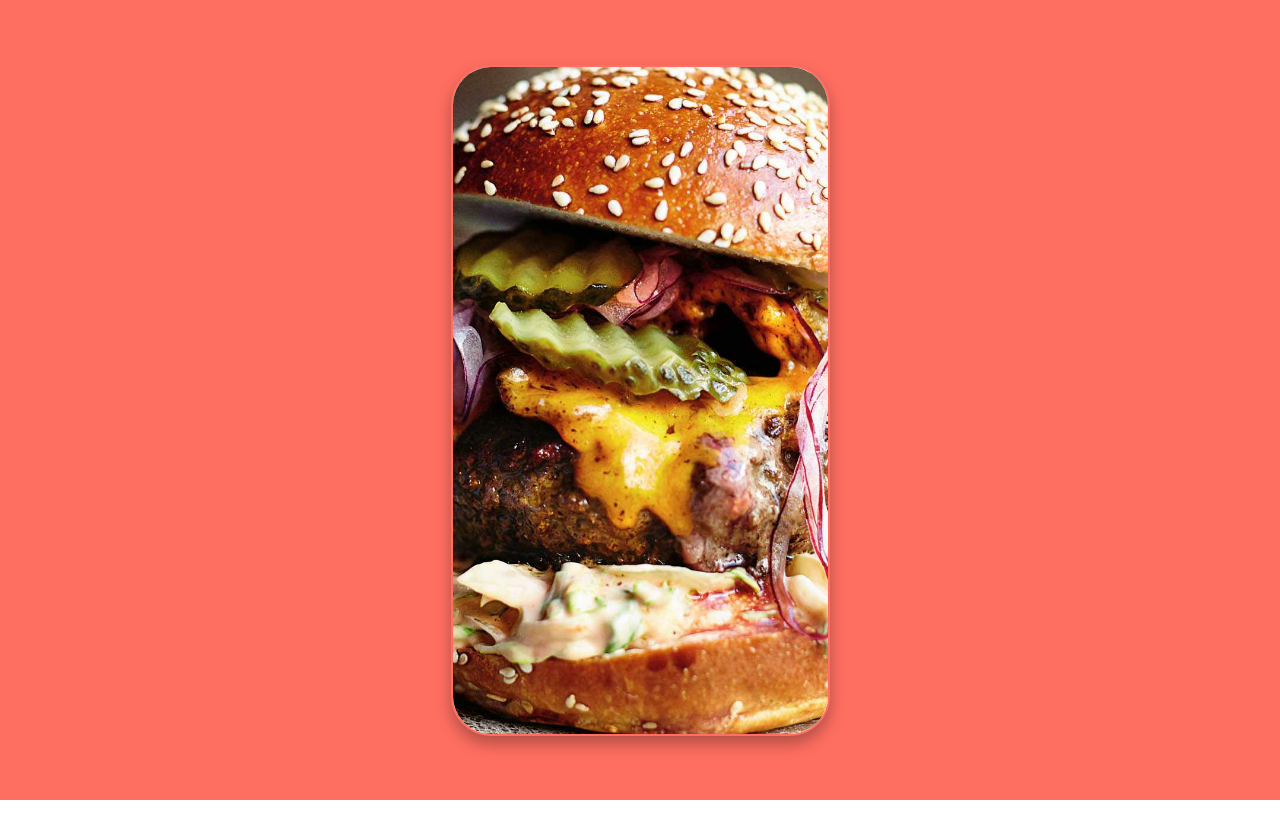
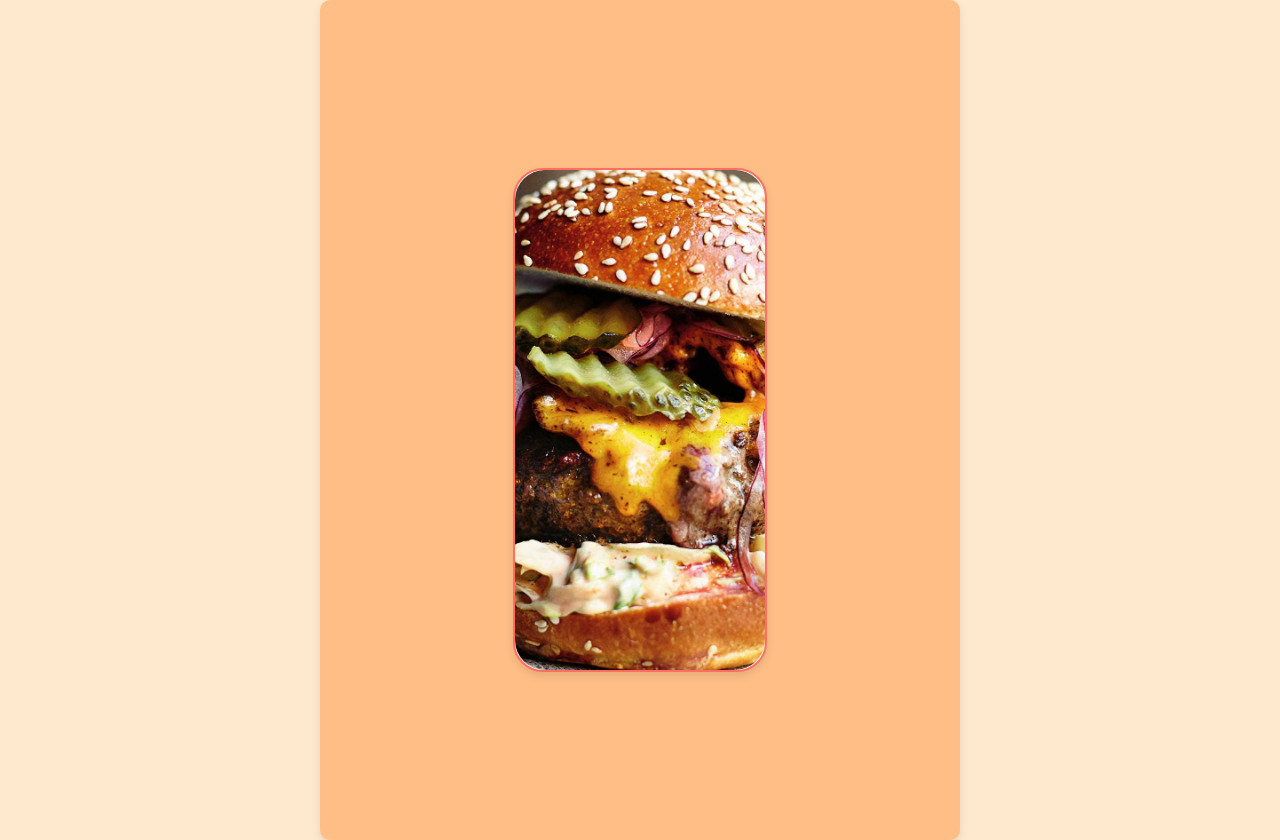
Before and after one commit to tymonhen/restiront, a React (Create React App) app in the folder frontend/: page /swipe/1 in a window 1280 px wide. Before the commit the page ends 800 px from the top, so only its background shows below. Built offline with nearby package versions, Linux system fonts and the light colour scheme.

Commit message:
form page styling

```diff
--- a/frontend/src/App.js
+++ b/frontend/src/App.js
@@ -7,6 +7,9 @@ import CreateGroupPage from './CreateGroupPage';
 import GroupResultsPage from './GroupResultsPage';
 import FinalResultsPage from './FinalResultsPage';
 import axios from 'axios';
+import './FormPage.css'; // Import the CSS file
+import './SwipePage.css'; // Import the CSS file
+
 
 // Sample data for food images
 const foodImages = [
@@ -30,7 +33,7 @@ function FormPage({ setUserProfile }) {
 
   return (
     <div className="form-page">
-      <h1>Tell us about yourself</h1>
+      <img src='/images/logo.png' alt="Logo" className="logo" />
       <form onSubmit={handleSubmit}>
         <div>
           <label>
@@ -122,6 +125,14 @@ function SwipePage({ userProfile, setProfile }) {
               alt={foodImages[currentIndex].name}
               draggable="false"
             />
+            {foodImages[currentIndex + 1] && (
+              <img
+                src={foodImages[currentIndex + 1].src}
+                className="App-food-image next"
+                alt={foodImages[currentIndex + 1].name}
+                draggable="false"
+              />
+            )}
           </div>
         ) : (
           <p>No more food to swipe!</p>
--- /dev/null
+++ b/frontend/src/FormPage.css
@@ -0,0 +1,68 @@
+.form-page {
+  background-color: #FFE9CE;
+  display: flex;
+  flex-direction: column;
+  align-items: center;
+  justify-content: center;
+  padding: 20px;
+  min-height: 100vh;
+  font-family: 'Arial', sans-serif;
+  transition: background-color 0.3s ease;
+}
+
+.form-page h1 {
+  font-size: 36px;
+  color: #333;
+  margin-bottom: 20px;
+  text-align: center;
+  animation: fadeIn 1s ease-in-out;
+}
+
+.form-page form {
+  background-color: #FFBE86;
+  border-radius: 10px;
+  padding: 20px;
+  box-shadow: 0 4px 8px rgba(0, 0, 0, 0.1);
+  width: 100%;
+  max-width: 400px;
+  animation: fadeIn 1.5s ease-in-out;
+}
+
+.form-page label {
+  display: block;
+  font-size: 16px;
+  color: #333;
+  margin-bottom: 10px;
+}
+
+.form-page input {
+  width: 100%;
+  padding: 8px;
+  margin-top: 5px;
+  margin-bottom: 15px;
+  border: 1px solid #ccc;
+  border-radius: 5px;
+  box-sizing: border-box;
+}
+
+.form-page button {
+  background-color: #FFBE86;
+  color: #333;
+  border: none;
+  padding: 10px 20px;
+  font-size: 16px;
+  cursor: pointer;
+  border-radius: 5px;
+  transition: background-color 0.3s ease, transform 0.3s ease;
+  width: 100%;
+}
+
+.form-page button:hover {
+  background-color: #FFE156;
+  transform: translateY(-3px);
+}
+
+@keyframes fadeIn {
+  from { opacity: 0; }
+  to { opacity: 1; }
+}
--- /dev/null
+++ b/frontend/src/SwipePage.css
@@ -0,0 +1,71 @@
+.App {
+  background-color: #FFE9CE;
+  display: flex;
+  flex-direction: column;
+  align-items: center;
+  justify-content: center;
+  min-height: 100vh;
+  font-family: 'Arial', sans-serif;
+  transition: background-color 0.3s ease;
+}
+
+.App-header {
+  display: flex;
+  flex-direction: column;
+  align-items: center;
+  justify-content: center;
+  width: 100%;
+  max-width: 600px;
+  padding: 20px;
+  box-shadow: 0 4px 8px rgba(0, 0, 0, 0.1);
+  border-radius: 10px;
+  background-color: #FFBE86;
+  animation: fadeIn 1s ease-in-out;
+}
+
+.swipe-container {
+  position: relative;
+  width: 250px;
+  height: 500px;
+  overflow: hidden;
+  border-radius: 30px;
+  box-shadow: 0 4px 8px rgba(0, 0, 0, 0.1);
+  transition: transform 0.3s ease;
+}
+
+.swipe-container.left {
+  transform: translateX(-100%);
+  transition: transform 0.3s ease;
+}
+
+.swipe-container.right {
+  transform: translateX(100%);
+  transition: transform 0.3s ease;
+}
+
+.App-food-image {
+  width: 100%;
+  height: 100%;
+  object-fit: cover;
+  border-radius: 30px;
+  position: absolute;
+  top: 0;
+  left: 0;
+  transition: transform 0.3s ease, opacity 0.3s ease;
+}
+
+.App-food-image.next {
+  transform: scale(0.95);
+  opacity: 0.5;
+  z-index: -1;
+}
+
+.fade-out {
+  opacity: 0;
+  transition: opacity 0.5s ease-out;
+}
+
+@keyframes fadeIn {
+  from { opacity: 0; }
+  to { opacity: 1; }
+}
```
